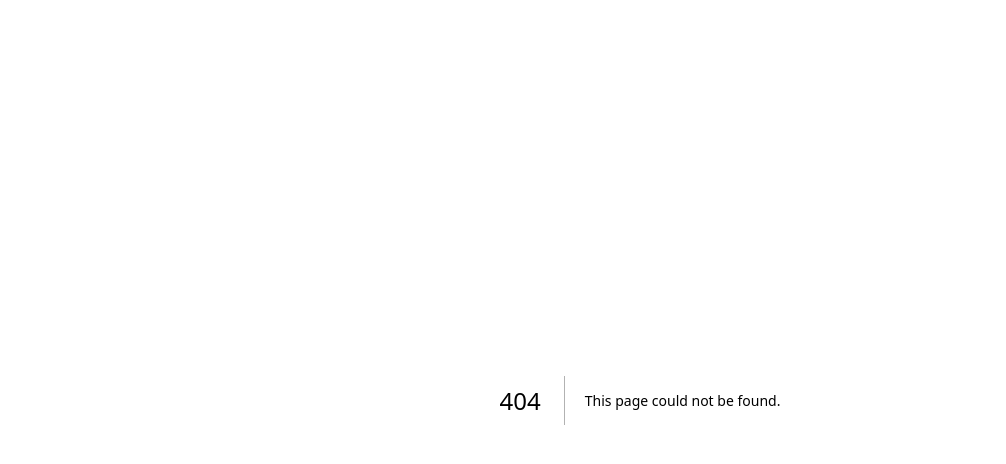
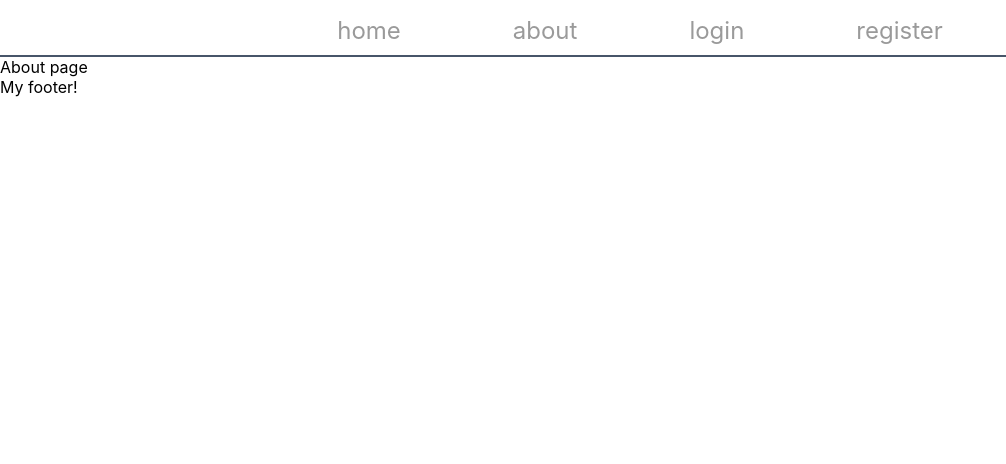
Before and after one commit to matic277/famnit-webapp-nextjs, a Next.js app: page /about in a window 1280 px wide. Before the commit this address had no page. Shown: the top 464 px of the page, without its empty margins (0-1006 px from the left). Built offline with nearby package versions, Linux system fonts and the light colour scheme.

Commit message:
functioning navbar&footer layout with page routing

```diff
--- /dev/null
+++ b/components/Footer.js
@@ -0,0 +1,9 @@
+const Footer = () => {
+    return (
+        <footer>
+            My footer!
+        </footer>
+    );
+}
+
+export default Footer;
--- /dev/null
+++ b/components/Layout.js
@@ -0,0 +1,15 @@
+// children is everyting that <Layout> wraps
+import Navbar from "./Navbar";
+import Footer from "./Footer";
+
+const Layout = ({children}) => {
+    return (
+        <div className="content">
+            <Navbar/>
+            { children }
+            <Footer/>
+        </div>
+    );
+}
+
+export default Layout;
--- /dev/null
+++ b/components/Navbar.js
@@ -0,0 +1,64 @@
+import Link from 'next/link';
+
+import { useState } from "react";
+
+import styles from "../styles/Layout.module.css";
+import styles2 from '../styles/Home.module.css'
+
+const Navbar = () => {
+    const [isOpen,setIsOpen] = useState(false);
+    const openMenu= ()=> setIsOpen(!isOpen);
+
+    return (
+        /*
+        <nav>
+            <div>Navbar</div>
+            <Link href="/">Home</Link><br/>
+            <Link href="/about">About</Link>
+            <Link href="/login">Login</Link>
+            <Link href="/register">Register</Link>
+        </nav>
+         */
+        <header className={styles2.header}>
+            <nav className={styles.navbar}>
+                {/*<Link href='/'>*/}
+                {/*    <a className={styles.navlogo}>[BrandLogo]</a>*/}
+                {/*</Link>*/}
+                <div className={styles.navmenu}>
+                    <div className={styles.navitem}>
+                        <Link href='/' className={isOpen === false ? styles.navlink : styles.navlink+' '+styles.active} onClick={openMenu}>
+                            Home
+                        </Link>
+                    </div>
+                    <div
+                        className={styles.navitem}>
+                        <Link href='/about' className={isOpen === false ? styles.navlink : styles.navlink+' '+styles.active} onClick={openMenu}>
+                            About
+                        </Link>
+                    </div>
+                    <div
+                        className={styles.navitem}>
+                        <Link href='/login' className={isOpen === false ? styles.navlink : styles.navlink+' '+styles.active} onClick={openMenu}>
+                            Login
+                        </Link>
+                    </div>
+                    <div
+                        className={styles.navitem}>
+                        <Link href='/register' className={isOpen === false ? styles.navlink : styles.navlink+' '+styles.active} onClick={openMenu}>
+                            Register
+                        </Link>
+                    </div>
+                </div>
+                {/*<button className={isOpen === false ?*/}
+                {/*    styles.hamburger : styles.hamburger+' '+styles.active}*/}
+                {/*        onClick={openMenu}>*/}
+                {/*    <span className={styles.bar}></span>*/}
+                {/*    <span className={styles.bar}></span>*/}
+                {/*    <span className={styles.bar}></span>*/}
+                {/*</button>*/}
+            </nav>
+        </header>
+    );
+}
+
+export default Navbar;
--- a/package.json
+++ b/package.json
@@ -12,5 +12,10 @@
     "next": "13.0.1",
     "react": "18.2.0",
     "react-dom": "18.2.0"
+  },
+  "devDependencies": {
+    "@types/node": "^18.11.9",
+    "@types/react": "^18.0.25",
+    "typescript": "^4.8.4"
   }
 }
--- a/pages/_app.js
+++ b/pages/_app.js
@@ -1,7 +1,13 @@
 import '../styles/globals.css'
+import Layout from "../components/Layout";
 
 function MyApp({ Component, pageProps }) {
-  return <Component {...pageProps} />
+  return (
+      // Wrapping all pages with my Layout
+      <Layout>
+        <Component {...pageProps} />
+      </Layout>
+  );
 }
 
 export default MyApp
--- /dev/null
+++ b/pages/about/index.js
@@ -0,0 +1,13 @@
+// import Layout from '../components/layout'
+
+export default function About() {
+    return <div>About page</div>
+}
+
+// Page.getLayout = function getLayout(page) {
+//     return (
+//         <Layout>
+//             <Component {...pageProps} />
+//         </Layout>
+//     )
+// }
--- /dev/null
+++ b/styles/Layout.module.css
@@ -0,0 +1,117 @@
+.header{
+    border-bottom: 1px solid #E2E8F0;
+}
+
+.navbar {
+    display: flex;
+    justify-content: space-between;
+    /*align-items: center;*/
+    padding: 1rem 0rem 0.6rem 0rem;
+
+    border-bottom: 2px solid #475569;
+}
+
+.hamburger {
+    display: none;
+}
+
+.bar {
+    display: block;
+    width: 35px;
+    height: 3px;
+    margin: 5px auto;
+    -webkit-transition: all 0.3s ease-in-out;
+    transition: all 0.3s ease-in-out;
+    background-color: #222222;
+}
+
+.navmenu {
+    /*center navbar horizontally*/
+    margin: 0 auto;
+    display: flex;
+    /*justify-content: space-between;*/
+    align-items: flex-end;
+}
+
+.navitem {
+    margin-left:  3.5rem;
+    margin-right: 3.5rem;
+
+    bottom: 0;
+}
+
+.navlink{
+    font-size: 1.5rem;
+    font-weight: 400;
+    color: #9a9a9a;
+    text-transform: lowercase;
+
+    font-family: -apple-system, BlinkMacSystemFont, Segoe UI, Roboto, Oxygen, Ubuntu, Cantarell, Fira Sans, Droid Sans, Helvetica Neue, sans-serif;
+}
+
+.navlink:hover{
+
+    color: white;
+    transition: color 0.3s, text-shadow 0.3s;
+
+    text-shadow: 0 0 2px white;
+
+    /*border-radius: 10px;*/
+    /*background-color: #0070f3;*/
+
+    /*transition: text-shadow 0.3s;*/
+    /*text-shadow: 0 0 10px #1a0896, 0 0 10px #1a0896, 0 0 10px #1a0896, 0 0 10px #1a0896, 0 0 10px #1a0896, 0 0 10px #1a0896, 0 0 10px #1a0896, 0 0 10px #1a0896, 0 0 10px #1a0896;*/
+}
+
+.navlogo {
+    font-size: 2.1rem;
+    font-weight: 500;
+    color: #482ff7;
+}
+
+/*@media only screen and (max-width: 768px) {*/
+/*    .navmenu {*/
+/*        position: fixed;*/
+/*        left: -100%;*/
+/*        top: 5rem;*/
+/*        flex-direction: column;*/
+/*        background-color: #fff;*/
+/*        width: 100%;*/
+/*        border-radius: 10px;*/
+/*        text-align: center;*/
+/*        transition: 0.3s;*/
+/*        box-shadow:*/
+/*                0 10px 27px rgba(0, 0, 0, 0.05);*/
+/*    }*/
+
+/*    .navmenu.active {*/
+/*        left: 0;*/
+/*    }*/
+
+/*    .navitem {*/
+/*        margin: 2.5rem 0;*/
+/*    }*/
+
+/*    !*.hamburger {*!*/
+/*    !*    display: block;*!*/
+/*    !*    cursor: pointer;*!*/
+/*    !*}*!*/
+
+/*    !*.hamburger.active .bar:nth-child(2) {*!*/
+/*    !*    opacity: 0;*!*/
+/*    !*}*!*/
+
+/*    !*.hamburger.active .bar:nth-child(1) {*!*/
+/*    !*    -webkit-transform: translateY(8px) rotate(45deg);*!*/
+/*    !*    transform: translateY(8px) rotate(45deg);*!*/
+/*    !*}*!*/
+
+/*    !*.hamburger.active .bar:nth-child(3) {*!*/
+/*    !*    -webkit-transform: translateY(-8px) rotate(-45deg);*!*/
+/*    !*    transform: translateY(-8px) rotate(-45deg);*!*/
+/*    !*}*!*/
+/*}*/
+
+/*.footer {*/
+/*    font-size: 1.5rem;*/
+/*}*/
```
Also changed, not shown: pages/login/index.js (added, +7 -0 lines), pages/register/index.js (added, +7 -0 lines), tsconfig.json (added, +30 -0 lines), 1 other file (tests, documents, lock files or other folders).
